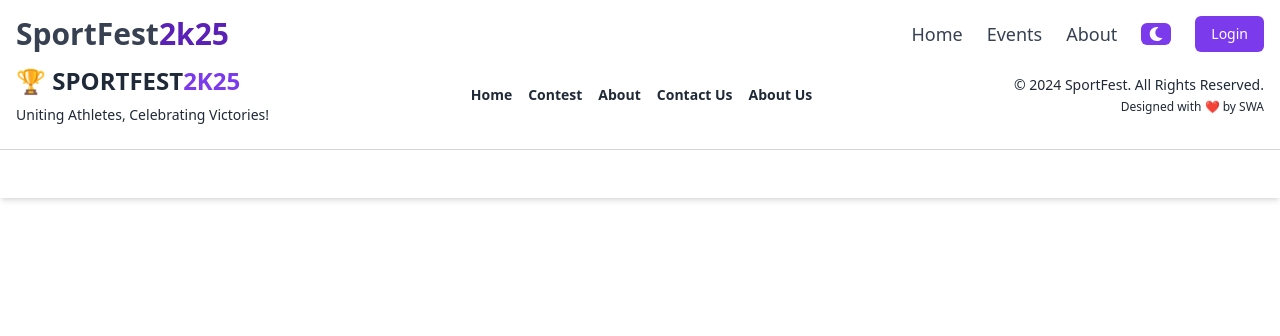
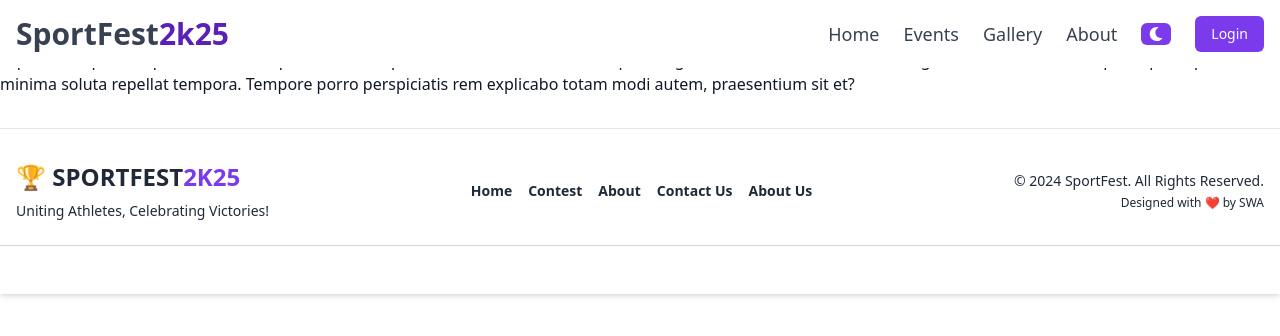
Before and after one commit to mickeybera/sportfest, a React (Vite) app in the folder frontend/: page /gallery in a window 1280 px wide. Shown: the top 336 px of the page. Built offline with nearby package versions, Linux system fonts and the light colour scheme; no server answers.

Commit message:
events added at mobile navbar

```diff
--- a/frontend/src/App.jsx
+++ b/frontend/src/App.jsx
@@ -10,6 +10,7 @@ import WinnerPopup from './components/WinnerPopup';
 import SchedulePopup from './components/SchedulePopup';
 import Footer from './components/Footer';
 import About from './components/About';
+import Gallery from './components/Gallery';
 
 function App() {
     return (
@@ -23,6 +24,7 @@ function App() {
                 <Route path='/contest' element={<Contest />} />
                 <Route path='/winnerpopup' element={<WinnerPopup />} />
                 <Route path='/sechedule' element={<SchedulePopup />} />
+                <Route path='/gallery' element={<Gallery />}/>
                 <Route path='/about' element={<About />} />
                 {/* Add other routes as necessary */}
             </Routes>
--- /dev/null
+++ b/frontend/src/components/Gallery.jsx
@@ -0,0 +1,11 @@
+import React from 'react'
+
+function Gallery() {
+  return (
+    <div>
+      <p>Lorem ipsum dolor sit, amet consectetur adipisicing elit. Aliquid totam atque quaerat modi ullam nemo at consequatur, soluta ipsum neque est delectus earum iure porro impedit perferendis fugit possimus molestias exercitationem repudiandae? Recusandae, quae quia veniam totam voluptas ea, nulla hic nobis alias autem officia porro sapiente adipisci eaque obcaecati aliquam odio ad! Ipsam vitae esse doloribus! Aliquid magnam ad illum vero nemo iure fugit ea in nihil, dolor excepturi quasi quidem minima soluta repellat tempora. Tempore porro perspiciatis rem explicabo totam modi autem, praesentium sit et?</p>
+    </div>
+  )
+}
+
+export default Gallery
--- a/frontend/src/components/Navbar.jsx
+++ b/frontend/src/components/Navbar.jsx
@@ -78,6 +78,9 @@ function Navbar() {
                             <Link to='/contest' className='hover:text-violet-600'>Events</Link>
                         </li>
                         <li>
+                            <Link to='/gallery' className='hover:text-violet-600'>Gallery</Link>
+                        </li>
+                        <li>
                             <Link to='/about' className='hover:text-violet-600'>About</Link>
                         </li>
                     </ul>
@@ -132,7 +135,16 @@ function Navbar() {
                                 className='block hover:text-violet-600 cursor-pointer'
                                 onClick={closeMenu}
                             >
-                                Contest
+                                Events
+                            </Link>
+                        </li>
+                        <li>
+                            <Link
+                                to='/gallery'
+                                className='block hover:text-violet-600 cursor-pointer'
+                                onClick={closeMenu}
+                            >
+                                Gallery
                             </Link>
                         </li>
                         <li>
--- a/frontend/src/components/WinnerPopup.jsx
+++ b/frontend/src/components/WinnerPopup.jsx
@@ -28,7 +28,7 @@ function WinnerPopup({ item, onClose }) {
       // Clear input fields
       setNewWinner({ winnerName: '', score: '' });
 
-      alert('Winner added successfully!');
+      toast.success('Winner added successfully!');
     } catch (error) {
       console.error('Error updating winners:', error);
       toast.error('Failed to add winner. Please try again.');
```
